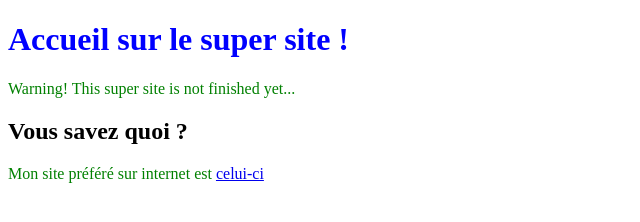
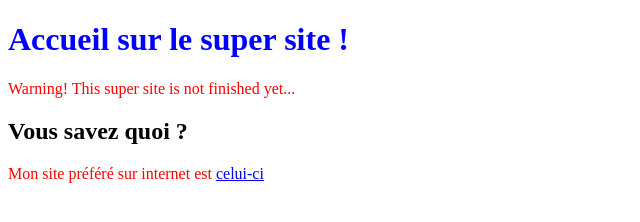
Before and after one commit to Antonin-tank/Test, a plain HTML site: page index.html in a window 1280 px wide. Shown: the whole page, without its empty margins (0-640 px from the left). Drawn offline with Linux system fonts and the light colour scheme.

Commit message:
Modification du style des paragraphes

```diff
--- a/style.css
+++ b/style.css
@@ -3,6 +3,5 @@ h1 {
 }
 
 p {
-    color: green;
+    color: red;
 }
-/* TODO 1b: changer la couleur des paragraphes */
```
